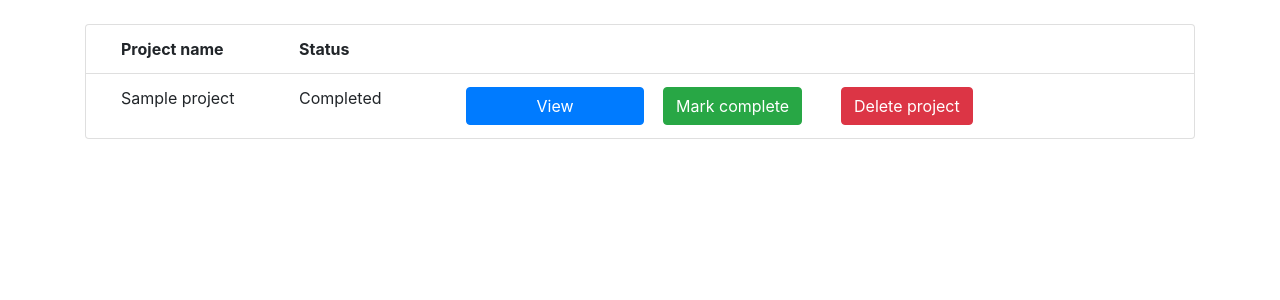
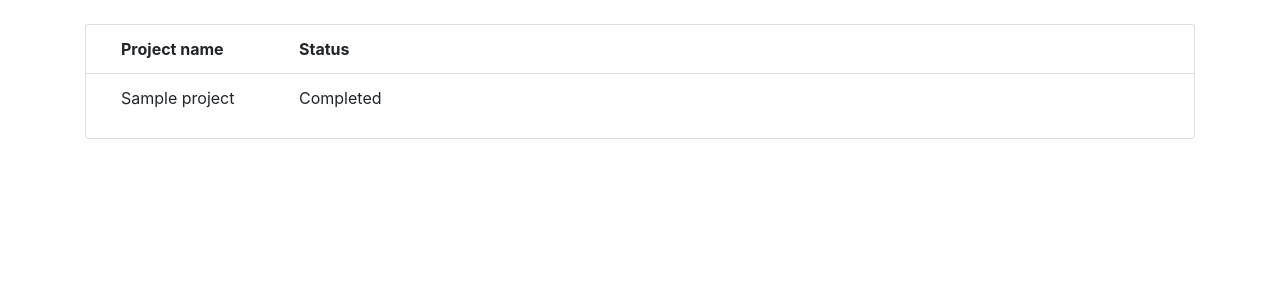
Before and after one commit to yusifsalam/tyoaikaseuranta, a Flask app: page /projects in a window 1280 px wide. Shown: the part 56-356 px from the top of the page. Run offline with Flask 2, Linux system fonts and the light colour scheme; tables that the repository leaves empty hold one stand-in row (values such as "Sample post"); some libraries are stand-ins or nearby versions.

Commit message:
Only authenticated users can see action buttons.

```diff
--- a/application/templates/projects/list.html
+++ b/application/templates/projects/list.html
@@ -17,12 +17,14 @@
                             Not completed
                         {% endif %}
                     </p>
-                    <button class="btn btn-primary col-2 ml-1">View</button>
+                    {%  if current_user.is_authenticated %}
+                    <a href="projects/{{ project.id }}" class="btn btn-primary col-2 ml-1">View</a>
                     <form class="col-2" method="POST" action="{{ url_for('project_modify', project_id=project.id) }}">
                         <input class="btn btn-success ml-1" type="submit" value="Mark complete"/>
                     </form>
                     <form class="col-2" method="POST" action="{{ url_for('projects_delete', project_id=project.id) }}">
                         <input class="btn btn-danger ml-1" type="submit" value="Delete project"/>
+                    {% endif %}
                     </form>
                 </li>
             {% endfor %}
```
